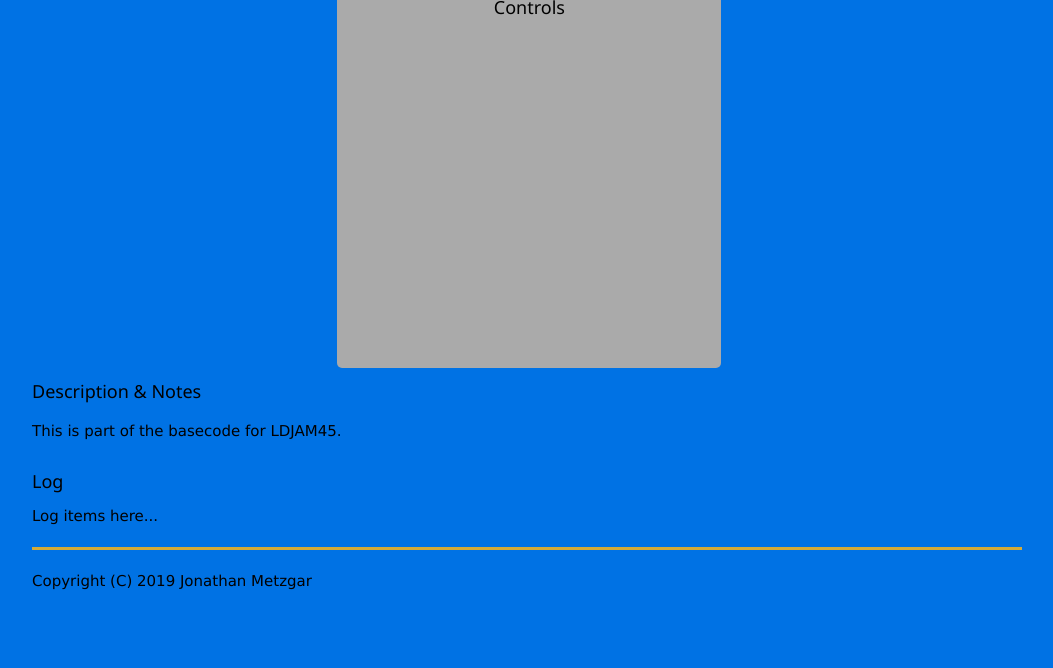
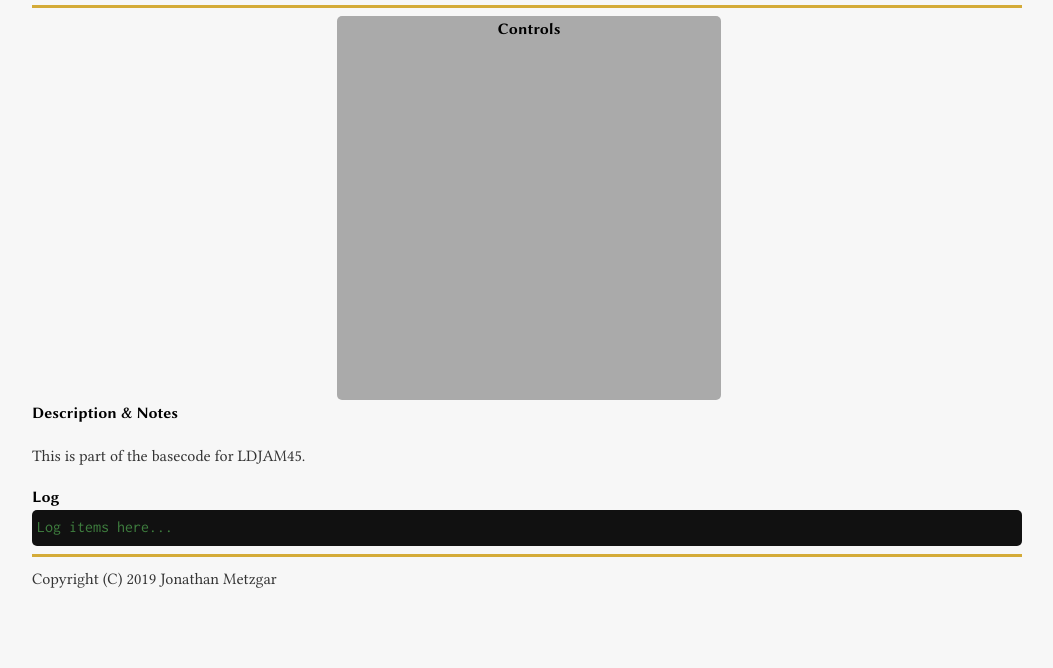
Before and after one commit to microwerx/ldjam45, a plain HTML site: page index.html in a window 1280 px wide. Shown: the part 132-800 px from the top of the page, without its empty margins (113-1166 px from the left). Drawn offline with nearby package versions, Linux system fonts and the light colour scheme; a script that the page names is missing.

Commit message:
initial css formatting

```diff
--- a/index.html
+++ b/index.html
@@ -9,7 +9,6 @@
     <meta name="viewport" content="width=device-width, initial-scale=1.0">
 
     <link rel="stylesheet" href="styles.css">
-    <link rel="stylesheet" href="https://www.w3schools.com/w3css/4/w3.css">
 
     <script>
         function toggle(id) {
@@ -28,6 +27,7 @@
     <article>
             <h1>The Llama Express</h1>
             <h5>a game by microwerx for <a href="https://ldjam.com">LDJAM 45</a> "Start with Nothing"</h5>
+            <hr class="bluehr" />
     </article>
     <article>
         <div class="centered">
--- a/styles.css
+++ b/styles.css
@@ -84,8 +84,8 @@ body {
     margin-right: auto;
     padding: 5px;
     font-size: 1em;
-    background: var(--xor-azure);
-    color: var(xor-black);
+    background: #f7f7f7;
+    color: #333333;
 }
 
 h1,
@@ -286,7 +286,7 @@ button:active {
     position: relative;
     top: 3px;
     left: 3px;
-} */
+}
 
 .log {
     font-family: 'PragmataPro', epp, inconsolata, consolas, monospace;
@@ -294,7 +294,7 @@ button:active {
     border-radius: 5px;
     padding: 5px;
     background: #111111;
-    color: #007f00;
+    color: #3f7f3f;
 }
 
 pre {
```
